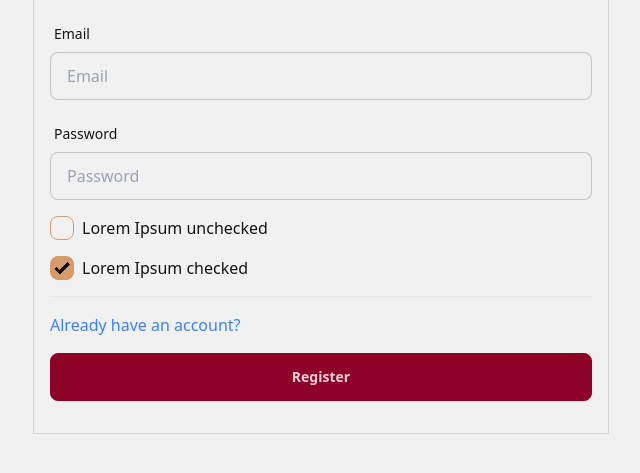
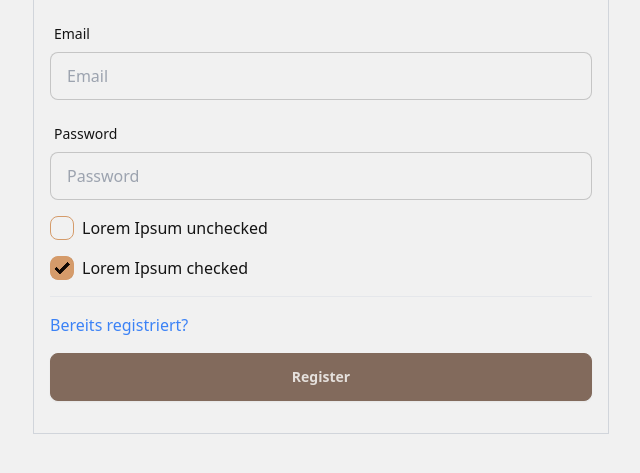
Before and after one commit to mur1chan/frontend, a Python web app: template templates/register.html in a window 1280 px wide. Shown: the part 65-538 px from the top of the page, without its empty margins (319-959 px from the left). Run offline with Jinja, Linux system fonts and the light colour scheme; the template is opened without the code that fills it, so the values that code supplies are empty; style sheets or scripts are compiled from the project's sources; some libraries are stand-ins or nearby versions.

Commit message:
small fixes

```diff
--- a/app/main.py
+++ b/app/main.py
@@ -107,7 +107,7 @@ async def submit_login(
             "request": request,
             "access_token": token,
         }
-        template_response = components.TemplateResponse("success_login.html", context=context)
+        template_response = templates.TemplateResponse("success_login.html", context=context)
         manager.set_cookie(template_response, token)
         return template_response
     else:
--- a/templates/components/success_login.html
+++ /dev/null
@@ -1,5 +0,0 @@
-
-<!-- templates/components/success_login.html -->
-<div id="success-message">
-    <p>Login successful.</p>
-</div>
--- a/templates/invalid_credentials.html
+++ b/templates/invalid_credentials.html
@@ -11,7 +11,7 @@
   <div class="container mx-auto flex flex-col items-center justify-center h-screen">
     <h1 class="text-6xl font-bold">401</h1>
     <p class="text-xl mt-4">You need to login to access this site.</p>
-    <a href="/login" class="mt-8 bg-blue-500 text-white px-4 py-2 rounded">Go Home</a>
+    <a href="/login" class="mt-8 bg-blue-500 text-white px-4 py-2 rounded">Go to Login</a>
   </div>
 </body>
 </html>
--- a/templates/login.html
+++ b/templates/login.html
@@ -30,7 +30,7 @@
       </label>
       <hr class="border-gray-200" />
       <p><a href="/register" class="text-blue-500 hover:underline">Noch kein Account?</a></p>
-      <button type="submit" class="btn btn-primary w-full">Login</button>
+      <button type="submit" class="btn btn-neutral w-full">Login</button>
       <div id="error-message" class="mt-2"></div>
     </form>
   </div>
--- a/templates/register.html
+++ b/templates/register.html
@@ -27,8 +27,8 @@
         <span>Lorem Ipsum checked</span>
       </label>
       <hr class="border-gray-200" />
-      <p><a href="/login" class="text-blue-500 hover:underline">Already have an account?</a></p>
-      <button type="submit" class="btn btn-primary w-full">Register</button>
+      <p><a href="/login" class="text-blue-500 hover:underline">Bereits registriert?</a></p>
+      <button type="submit" class="btn btn-neutral w-full">Register</button>
       <div id="message" class="mt-2"></div>
     </form>
   </div>
--- /dev/null
+++ b/templates/success_login.html
@@ -0,0 +1,6 @@
+
+<!-- templates/components/success_login.html -->
+<div id="success-message">
+    <p>Login successful. You will be redirected shortly...</p>
+    <a href="/profile" class="mt-8 bg-blue-500 text-white px-4 py-2 rounded">Go to profile</a>
+</div>
```
